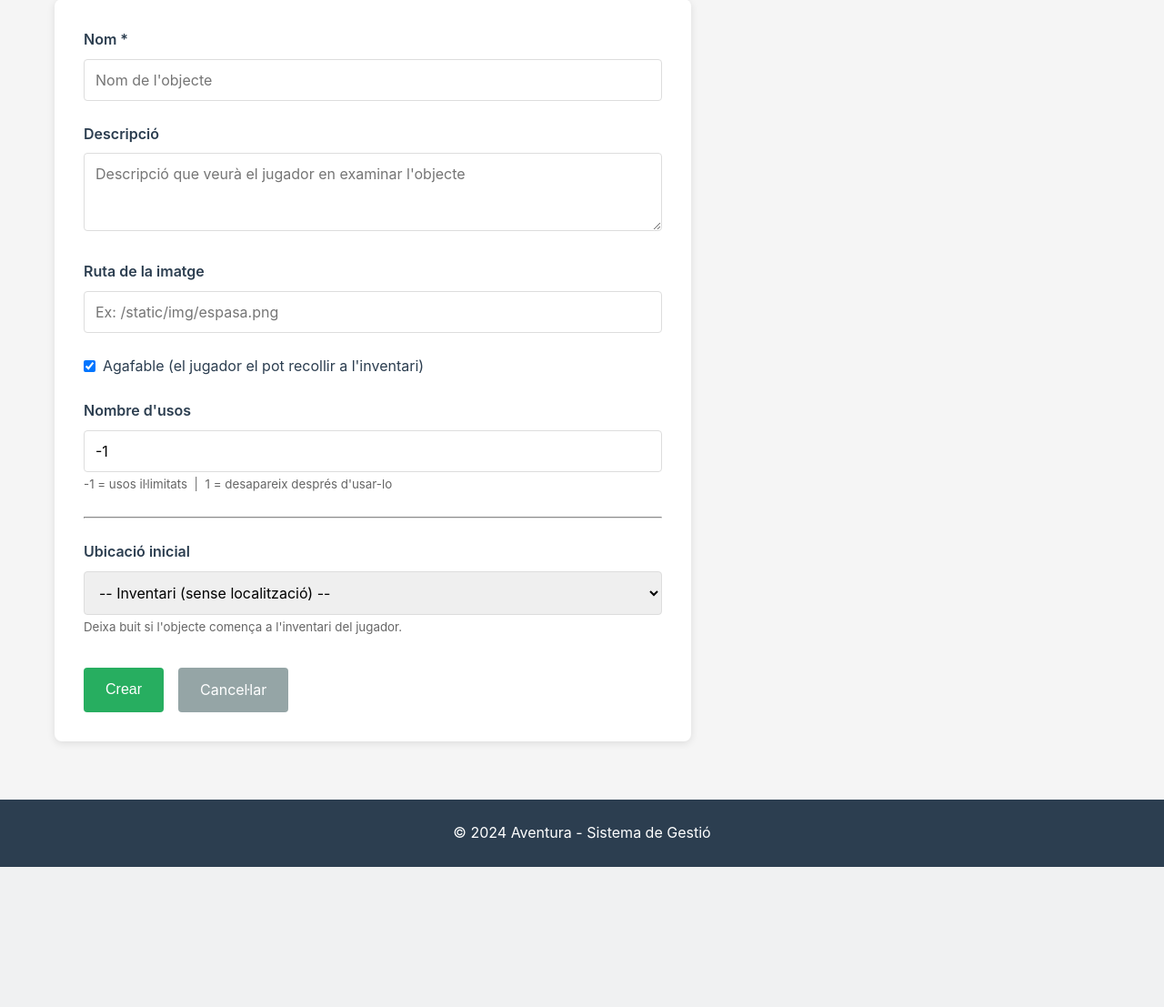
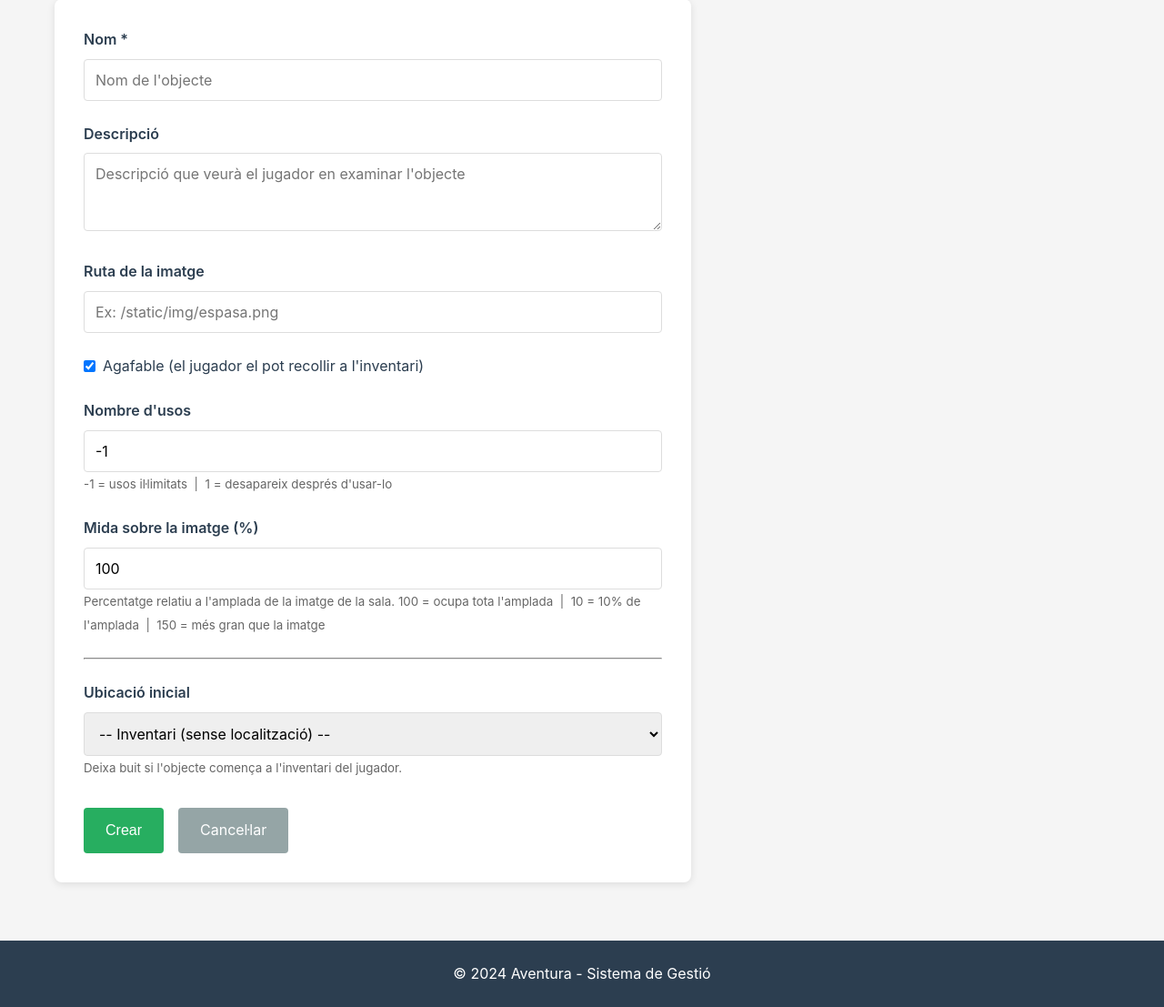
Before and after one commit to XaSaFa/crud_bbdd, a FastAPI app: page /objectes/nou in a window 1280 px wide. Shown: the part 198-1305 px from the top of the page at 91% size. Before the commit the page ends 1151 px from the top, so only its background shows below. Run offline with FastAPI, Linux system fonts and the light colour scheme; data comes from the database, SQL or seed files in the repository.

Commit message:
objectes amb mida

```diff
--- a/main.py
+++ b/main.py
@@ -197,15 +197,16 @@ async def crear_objecte(
     pos_x: float = Form(50.0),
     pos_y: float = Form(50.0),
     agafable: str = Form("off"),
-    usos: int = Form(-1)
+    usos: int = Form(-1),
+    mida: float = Form(100.0)
 ):
     query = """
-        INSERT INTO objectes (nom, descripcio, imatge, localitzacio_id, pos_x, pos_y, agafable, usos)
-        VALUES (%s, %s, %s, %s, %s, %s, %s, %s)
+        INSERT INTO objectes (nom, descripcio, imatge, localitzacio_id, pos_x, pos_y, agafable, usos, mida)
+        VALUES (%s, %s, %s, %s, %s, %s, %s, %s, %s)
     """
     descripcio_bytes = descripcio.encode('utf-8') if descripcio else b''
     loc_id = int(localitzacio_id) if localitzacio_id else None
-    db.execute_query(query, (nom, descripcio_bytes, imatge, loc_id, pos_x, pos_y, agafable == "on", usos), fetch=False)
+    db.execute_query(query, (nom, descripcio_bytes, imatge, loc_id, pos_x, pos_y, agafable == "on", usos, mida), fetch=False)
     return RedirectResponse(url="/objectes", status_code=status.HTTP_303_SEE_OTHER)
 
 @app.get("/objectes/{id}/editar", response_class=HTMLResponse)
@@ -227,17 +228,18 @@ async def actualitzar_objecte(
     pos_x: float = Form(50.0),
     pos_y: float = Form(50.0),
     agafable: str = Form("off"),
-    usos: int = Form(-1)
+    usos: int = Form(-1),
+    mida: float = Form(100.0)
 ):
     query = """
         UPDATE objectes
         SET nom=%s, descripcio=%s, imatge=%s, localitzacio_id=%s,
-            pos_x=%s, pos_y=%s, agafable=%s, usos=%s
+            pos_x=%s, pos_y=%s, agafable=%s, usos=%s, mida=%s
         WHERE id=%s
     """
     descripcio_bytes = descripcio.encode('utf-8') if descripcio else b''
     loc_id = int(localitzacio_id) if localitzacio_id else None
-    db.execute_query(query, (nom, descripcio_bytes, imatge, loc_id, pos_x, pos_y, agafable == "on", usos, id), fetch=False)
+    db.execute_query(query, (nom, descripcio_bytes, imatge, loc_id, pos_x, pos_y, agafable == "on", usos, mida, id), fetch=False)
     return RedirectResponse(url="/objectes", status_code=status.HTTP_303_SEE_OTHER)
 
 @app.post("/objectes/{id}/eliminar")
--- a/templates/objecte_form.html
+++ b/templates/objecte_form.html
@@ -40,6 +40,16 @@
             <input type="number" id="usos" name="usos" min="-1"
                    value="{{ objecte.usos if objecte else -1 }}">
             <small style="color:#666;">-1 = usos il·limitats &nbsp;|&nbsp; 1 = desapareix després d'usar-lo</small>
+        </div>
+
+        <div class="form-group">
+            <label for="mida">Mida sobre la imatge (%)</label>
+            <input type="number" id="mida" name="mida" min="1" max="200" step="1"
+                   value="{{ objecte.mida if objecte else 100 }}">
+            <small style="color:#666;">
+                Percentatge relatiu a l'amplada de la imatge de la sala.
+                100 = ocupa tota l'amplada &nbsp;|&nbsp; 10 = 10% de l'amplada &nbsp;|&nbsp; 150 = més gran que la imatge
+            </small>
         </div>
 
         <hr style="margin: 1.5rem 0; border-color: #e0e0e0;">
--- a/templates/objectes_list.html
+++ b/templates/objectes_list.html
@@ -16,6 +16,7 @@
             <th>Usos</th>
             <th>Ubicació</th>
             <th>Posició</th>
+            <th>Mida (%)</th>
             <th>Accions</th>
         </tr>
     </thead>
@@ -60,6 +61,7 @@
                     —
                 {% endif %}
             </td>
+            <td>{{ obj.mida }}%</td>
             <td class="actions">
                 <a href="/objectes/{{ obj.id }}/editar" class="btn btn-small btn-warning">Editar</a>
                 <form method="post" action="/objectes/{{ obj.id }}/eliminar" style="display: inline;">
```
